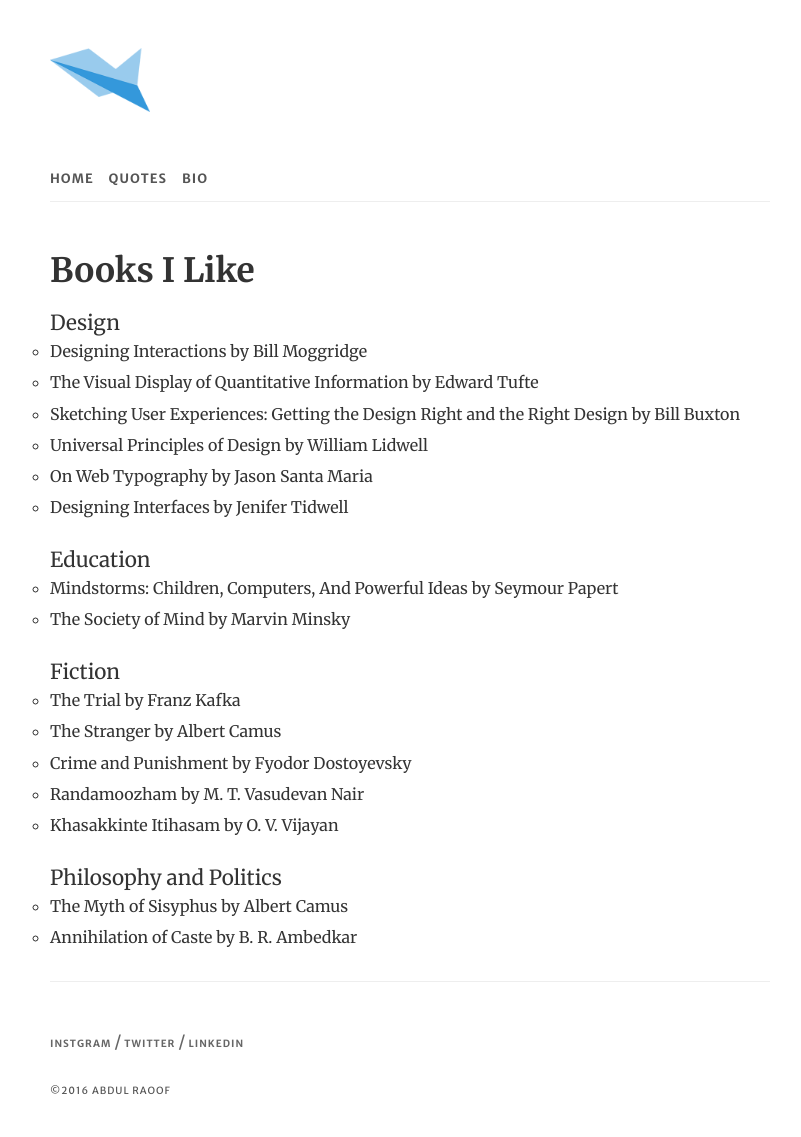
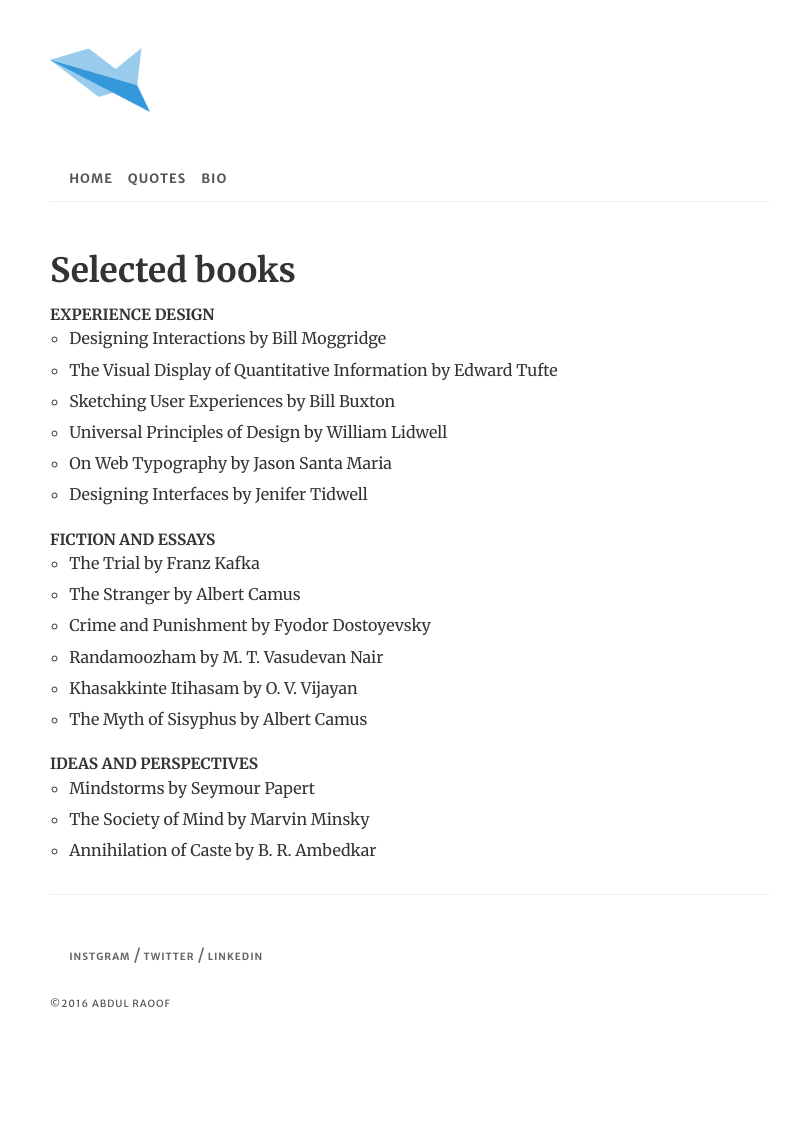
Before and after one commit to abdulraoof/abdulraoof.github.io, a Jekyll site: the page built from books.html, in a window 1280 px wide. Shown: the whole page, without its empty margins (230-1031 px from the left). Built offline with Jekyll 4.4.1, drawn with Linux system fonts in a browser that asks for light colours; nearby versions of some CDN libraries; after the commit the page ends 1050 px from its top, so only the background shows below that.

Commit message:
fixing type

```diff
--- a/books.html
+++ b/books.html
@@ -1,31 +1,28 @@
 ---
 layout: default
 ---
-<h1>Books I Like</h1>
-<h2>Design</h2>
+<h1>Selected books</h1>
+<h3>Experience design</h3>
 <ul>
     <li>Designing Interactions by Bill Moggridge</li>
     <li>The Visual Display of Quantitative Information by Edward Tufte</li>
-    <li>Sketching User Experiences: Getting the Design Right and the Right Design by Bill Buxton</li>
+    <li>Sketching User Experiences by Bill Buxton</li>
     <li>Universal Principles of Design by William Lidwell</li>
     <li>On Web Typography by Jason Santa Maria</li>
     <li>Designing Interfaces by Jenifer Tidwell</li>
 </ul>
-<h2>Education</h2>
-<ul>
-    <li>Mindstorms: Children, Computers, And Powerful Ideas by Seymour Papert</li>
-    <li>The Society of Mind by Marvin Minsky</li>
-</ul>
-<h2>Fiction</h2>
+<h3>Fiction and essays</h3>
 <ul>
     <li>The Trial by Franz Kafka</li>
     <li>The Stranger by Albert Camus</li>
     <li>Crime and Punishment by Fyodor Dostoyevsky</li>
     <li>Randamoozham by M. T. Vasudevan Nair</li>
     <li>Khasakkinte Itihasam by O. V. Vijayan</li>
+    <li>The Myth of Sisyphus by Albert Camus</li>
 </ul>
-<h2>Philosophy and Politics</h2>
+<h3>Ideas and perspectives</h3>
 <ul>
-    <li>The Myth of Sisyphus by Albert Camus</li>
+    <li>Mindstorms by Seymour Papert</li>
+    <li>The Society of Mind by Marvin Minsky</li>
     <li>Annihilation of Caste by B. R. Ambedkar</li>
 </ul>
--- a/css/main.scss
+++ b/css/main.scss
@@ -97,7 +97,7 @@ p {
   margin-bottom: 1em;
   line-height: 1.6;
   @media only screen and (min-device-width : 320px) and (max-device-width : 800px){
-      font-size: .99em;
+      font-size: .88em;
   }
 }
 
@@ -138,10 +138,10 @@ a {
 // unordered list styles
 ul {
   margin-bottom: 1em;
+  margin-left: 1.2em;
   list-style-type: circle;
   &.post-list {
       list-style: none;
-//      font-size: 1.2em;
       a {
           text-decoration: underline;
       }
--- a/index.html
+++ b/index.html
@@ -5,4 +5,4 @@ layout: default
 <p class="lead">I am Abdul Raoof.</p>
 <p class="lead">A designer from India.</p>
 <p class="lead">Currently working with <a href="https://www.informatica.com/">Informatica</a>.</p>
-<p class="lead">I <a href="{{site.baseurl}}/books">read</a>, I <a href="{{site.baseurl}}/journal">write</a>, and <a href="https://www.instagram.com/guidedfantasy/">I travel</a>.</p>
+<p class="lead">I <a href="{{site.baseurl}}/books">read</a>, I <a href="{{site.baseurl}}/journal">write</a>, and occassionally<a href="https://www.instagram.com/guidedfantasy/"> I click pictures</a>.</p>
```
